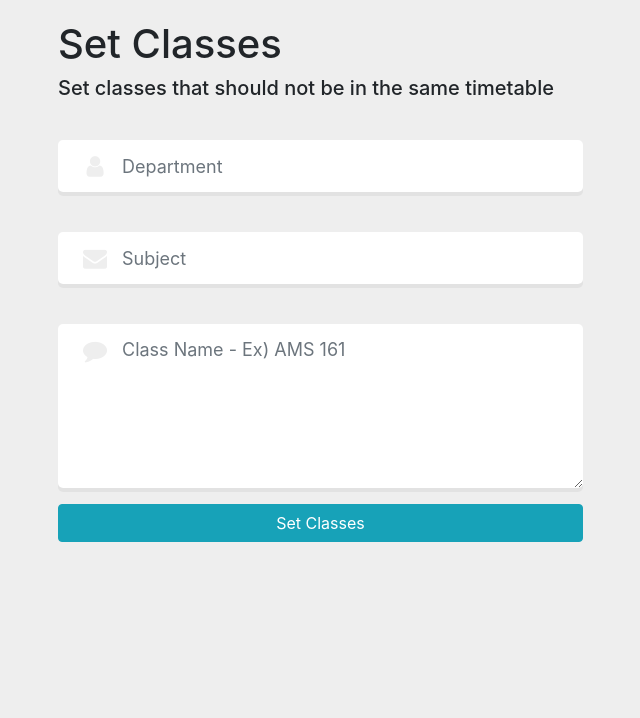
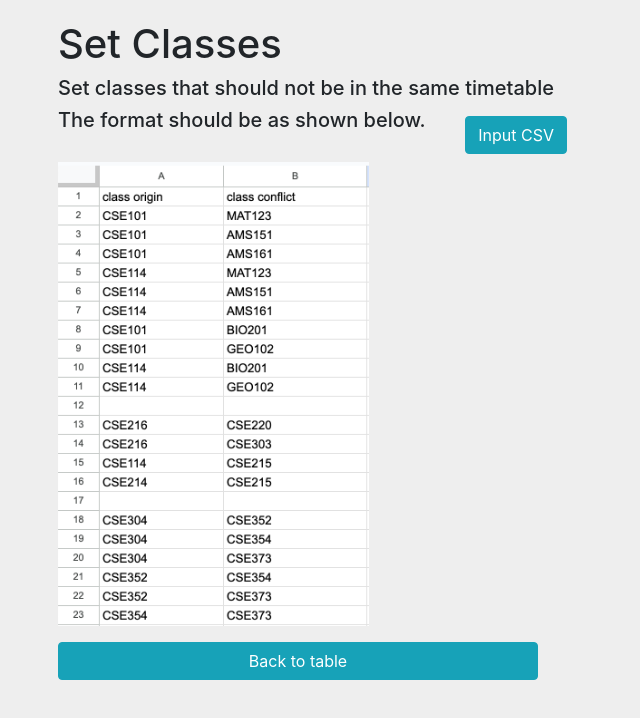
Before and after one commit to roiard/416, a React (Create React App) app: page /ClassSet in a window 1280 px wide. Shown: the top 718 px of the page, without its empty margins (42-682 px from the left). Built offline with nearby package versions, Linux system fonts and the light colour scheme.

Commit message:
Class Set Page Update

```diff
--- a/src/components/AdminTable.js
+++ b/src/components/AdminTable.js
@@ -49,6 +49,9 @@ export const AdminTable = () => {
 
     const goToMain = () => {
         navigate('/');
+    };
+    const goToClassSet = () => {
+        navigate('/ClassSet');
     };
     const goToAMS = () => {
         setDepartment('AMS')
@@ -219,7 +222,10 @@ export const AdminTable = () => {
                         />
                     </div>
                     <Nav.Item>
-                        <Nav.Link onClick={goToTheList}>Save</Nav.Link>
+                        <Nav.Link onClick={goToTheList}>Download csv</Nav.Link>
+                    </Nav.Item>
+                    <Nav.Item>
+                        <Nav.Link onClick={goToClassSet}>Class Set</Nav.Link>
                     </Nav.Item>
                     <NavDropdown title="Department" id="nav-dropdown">
                         <NavDropdown.Item onClick={goToAMS}>AMS</NavDropdown.Item>
--- a/src/components/ClassSet.js
+++ b/src/components/ClassSet.js
@@ -1,13 +1,51 @@
-import React, { useState, useEffect } from "react";
+import React, { useState, useEffect, useRef } from "react";
 import { useNavigate } from 'react-router-dom';
+import Nav from 'react-bootstrap/Nav';
+import conflictformat from '../images/conflict.png';
+
 import "../css/ClassSet.css";
 
 export const ClassSet = () => {
+
+    const [courses, setCourses] = useState([]);
+    const [fileFound, setFileFound] = useState(false);
+    const [fileUpload, setFileUpload] = useState(false);
+    const fileInputRef = useRef(null);
     const navigate = useNavigate();
 
     const goToProfile = () => {
         navigate('/Profile');
-      };
+    };
+    const goToAdmin = () => {
+        navigate('/AdminTable');
+    };
+
+    const handleFileSelect = (event) => {
+        const file = event.target.files[0];
+        if (file) {
+            handleFileUpload(file);
+        }
+    };
+
+    const handleFileUpload = async (file) => {
+        const formData = new FormData();
+        formData.append('file', file);
+        try {
+            const response = await fetch('http://localhost:5000/upload', {
+                method: 'POST',
+                body: formData,
+            });
+            if (!response.ok) throw new Error('Failed to upload file');
+            const result = await response.json();
+            setCourses(result.data)
+            setFileUpload(true)
+            console.log(result.message); // Process the response message as needed
+            console.log(result.data)
+        } catch (error) {
+            console.error('Error:', error);
+        }
+    };
+
 
     return (
 
@@ -20,30 +58,27 @@ export const ClassSet = () => {
                             <h1>Set Classes</h1>
 
                             <h5>Set classes that should not be in the same timetable</h5>
-
-                            <div class="form-group">
-                                <label class="control-label" for="Department">Name</label>
-                                <div class="controls">
-                                    <input id="Department" name="Department" placeholder="Department" class="form-control requiredField Highlighted-label" data-new-placeholder="Your name" type="text" data-error-empty="Please enter your name"></input>
-                                    <i class="fa fa-user"></i>
+                            <div style={{ display: 'flex', justifyContent: 'space-between' }}>
+                                <h5>The format should be as shown below.</h5>
+                                <div>
+                                    <Nav>
+                                        <Nav.Item>
+                                            <Nav.Link onClick={() => fileInputRef.current && fileInputRef.current.click()}>
+                                                <button name="submit" type="submit" class="btn btn-info btn-block"> Input CSV </button>
+                                            </Nav.Link>
+                                        </Nav.Item>
+                                    </Nav>
+                                    <input
+                                        type="file"
+                                        style={{ display: 'none' }}
+                                        ref={fileInputRef}
+                                        onChange={handleFileSelect}
+                                    />
                                 </div>
                             </div>
 
-                            <div class="form-group">
-                                <label class="control-label" for="contact-mail">Email</label>
-                                <div class=" controls">
-                                    <input id="contact-mail" name="email" placeholder="Subject" class="form-control requiredField Highlighted-label" data-new-placeholder="Your email" type="email" data-error-empty="Please enter your email" data-error-invalid="Invalid email address"></input>
-                                    <i class="fa fa-envelope"></i>
-                                </div>
-                            </div>
-                            <div class="form-group">
-                                <label class="control-label" for="contact-message">Message</label>
-                                <div class="controls">
-                                    <textarea id="contact-message" name="comments" placeholder="Class Name - Ex) AMS 161" class="form-control requiredField Highlighted-label" data-new-placeholder="Your message" rows="6" data-error-empty="Please enter your message"></textarea>
-                                    <i class="fa fa-comment"></i>
-                                </div>
-                            </div>
-                            <p><button name="submit" type="submit" class="btn btn-info btn-block" onClick={goToProfile} >Set Classes</button></p>
+                            <img src={conflictformat} style={{ paddingBottom: '1em', height: "60vh" }} />
+                            <button class="btn btn-info btn-block" style={{ width: "30em" }} onClick={goToAdmin}>Back to table</button>
                             <input type="hidden" name="submitted" id="submitted" value="true"></input>
                         </form>
                     </div>
--- a/src/components/Login.js
+++ b/src/components/Login.js
@@ -1,12 +1,9 @@
 import React from "react";
-import { useNavigate } from 'react-router-dom'; // Import useNavigate
+import { useNavigate } from 'react-router-dom';
 import "../css/Login.css";
 
 export const Login = () => {
     const navigate = useNavigate();
-    const goToTT1 = () => {
-        navigate('/TimeTable1');
-      };
 
     const goToProfile = async (event) => {
         event.preventDefault();
@@ -53,7 +50,7 @@ export const Login = () => {
                                             <h3 className="h4 font-weight-bold text-theme">Login</h3>
                                         </div>
 
-                                <h6 className="h5 mb-0">Welcome back!</h6>
+                                        <h6 className="h5 mb-0">Welcome!</h6>
                                         <p className="text-muted mt-2 mb-5">Enter your email address and password to access admin panel.</p>
 
                                         <form onSubmit={goToProfile}>
@@ -66,7 +63,6 @@ export const Login = () => {
                                                 <input type="password" className="form-control" id="exampleInputPassword1"></input>
                                             </div>
                                             <button type="submit" className="btn btn-theme">Login</button>
-                                    <a href="#l" className="forgot-link float-right text-primary">Forgot password?</a>
                                         </form>
                                     </div>
                                 </div>
@@ -75,8 +71,8 @@ export const Login = () => {
                                     <div className="account-block rounded-right">
                                         <div className="overlay rounded-right"></div>
                                         <div className="account-testimonial">
-                                    <h4 className="text-white mb-4">This  beautiful theme yours!</h4>
-                                    <p className="lead text-white">"Best investment i made for a long time. Can only recommend it for other users."</p>
+                                            <h4 className="text-white mb-4">This Page is for Coordinators</h4>
+                                            <p className="lead text-white">"Students can view the uploaded schedule at the main page"</p>
                                             <p>- Admin User</p>
                                         </div>
                                     </div>
@@ -86,8 +82,6 @@ export const Login = () => {
                         </div>
                     </div>
 
-            <p className="text-muted text-center mt-3 mb-0">Don't have an account? <a href="" className="text-primary ml-1">register</a></p>
-
                 </div>
             </div>
         </div>
--- a/src/components/Profile.js
+++ b/src/components/Profile.js
@@ -15,12 +15,12 @@ export const Profile = () => {
             <div class="row">
                 <div class="col-lg-4 pb-5">
                     <div class="author-card pb-3">
-                        <div class="author-card-cover" style={{backgroundColor:'lightgrey'}} ></div>
+                        <div class="author-card-cover" style={{ backgroundColor: 'lightgrey' }} ></div>
                         <div class="author-card-profile">
                             <div class="author-card-avatar"><img src="https://bootdey.com/img/Content/avatar/avatar1.png" alt="Daniel Adams"></img>
                             </div>
                             <div class="author-card-details">
-                                <h5 class="author-card-name text-lg">CS Admin</h5><span class="author-card-position">Joined February 06, 2017</span>
+                                <h5 class="author-card-name text-lg">Admin</h5><span class="author-card-position">Joined February 06, 2017</span>
                             </div>
                         </div>
                     </div>
@@ -72,7 +72,6 @@ export const Profile = () => {
                                 </div>
                                 {/* <button class="btn btn-style-1 btn-primary" type="button" data-toast="" data-toast-position="topRight" data-toast-type="success" data-toast-icon="fe-icon-check-circle" data-toast-title="Success!" data-toast-message="Your profile updated successfuly.">Login</button> */}
                                 <button class="btn btn-style-1 btn-primary" type="button" onClick={goToAT}>Admin Schedule</button>
-                                    <button class="btn btn-style-1 btn-primary" type="button" onClick={goToClassSet}> Class Set </button>
 
                             </div>
                         </div>
```
Also changed, not shown: src/images/conflict.png (added). Lines whose indentation alone changed are shown as unchanged.
